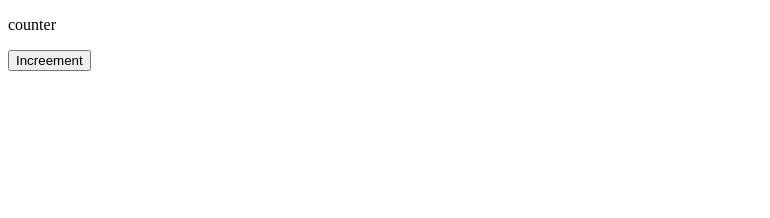
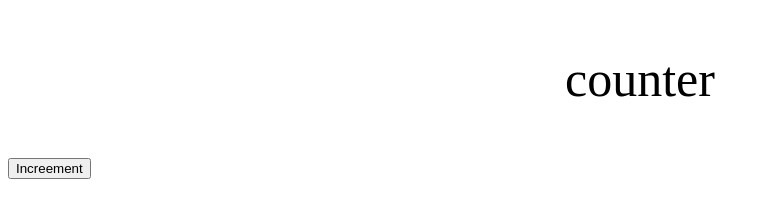
Before and after one commit to acciojob/increment-counter-PremChoudharyELF, a website: page main.html in a window 1280 px wide. Shown: the whole page, without its empty margins (0-770 px from the left). Drawn offline with Linux system fonts and the light colour scheme.

Commit message:
created a submission

```diff
--- a/styles.css
+++ b/styles.css
@@ -1,5 +1,5 @@
 /*  your css code here. If applicable */
-#countLabel{
+#counter{
 	display:block;
 	text-align:center;
 	font-size:50px;
```
